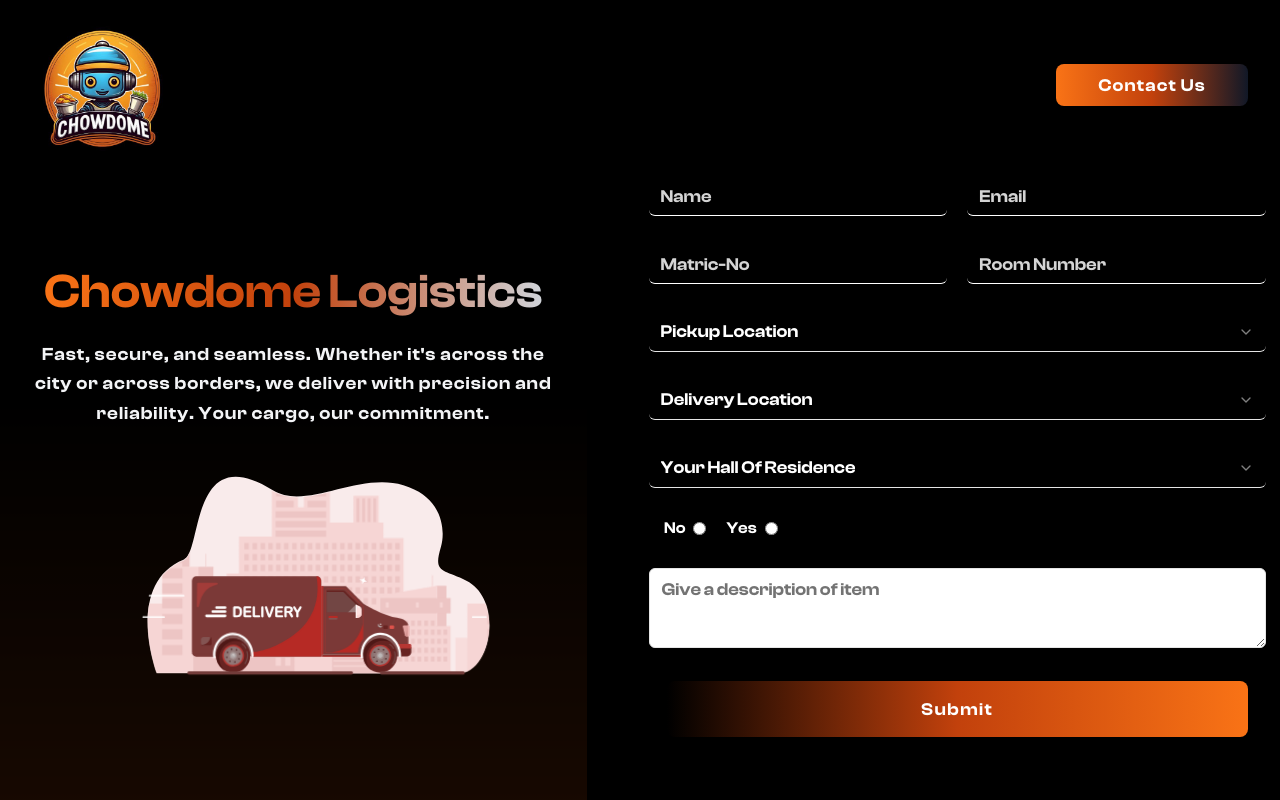
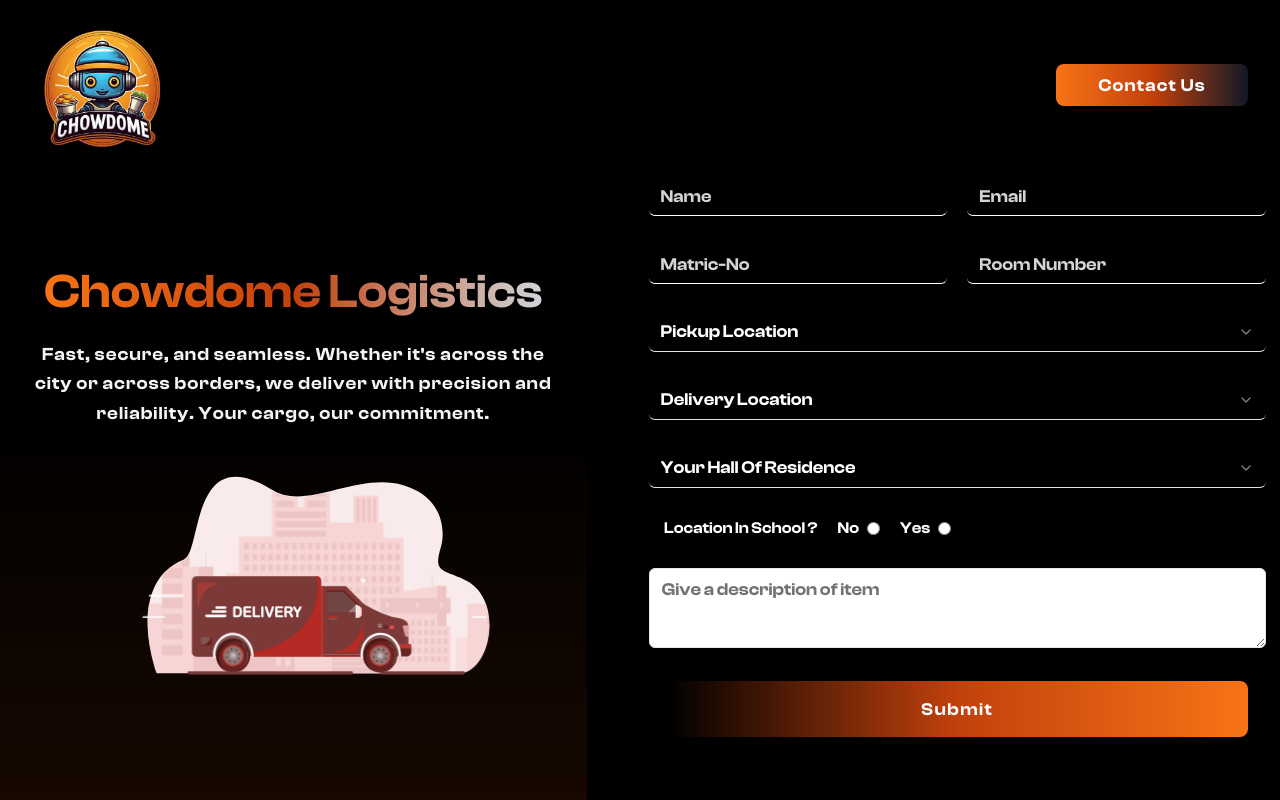
Before and after one commit to belbelbelbel/chowdome, a Next.js app: page / in a window 1280 px wide. Built offline with nearby package versions, Linux system fonts and the light colour scheme.

Commit message:
delivered updates

```diff
--- a/components/Hero.tsx
+++ b/components/Hero.tsx
@@ -97,6 +97,7 @@
                 <SelectedHalls />
                 <div>
                     <div className='flex items-center gap-5 w-[95%] mx-auto'>
+                        <div>Location In School ?</div>
                         <div className='flex items-center gap-2'>
                             <div>No</div>
                             <input type="radio" id="contactChoice1" name="contact" value="no" className='border-0 outline-0' />
```
